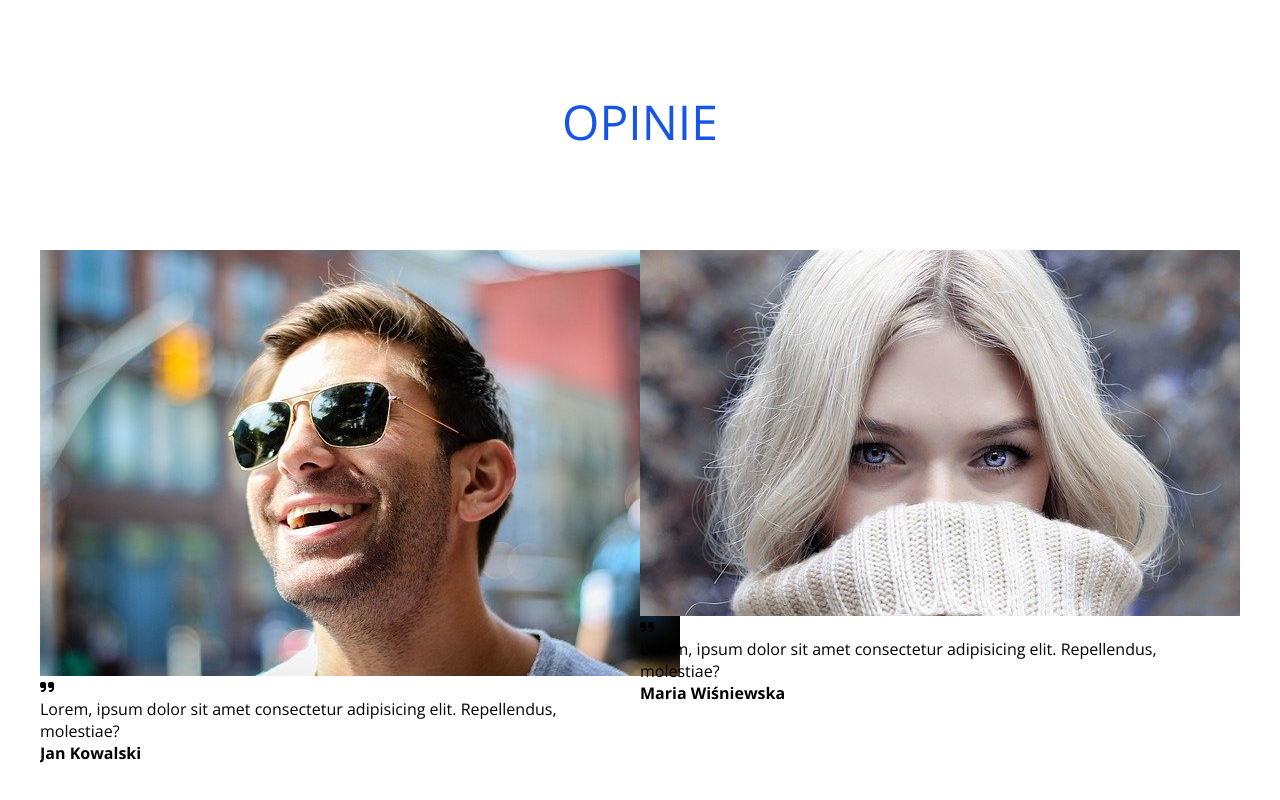
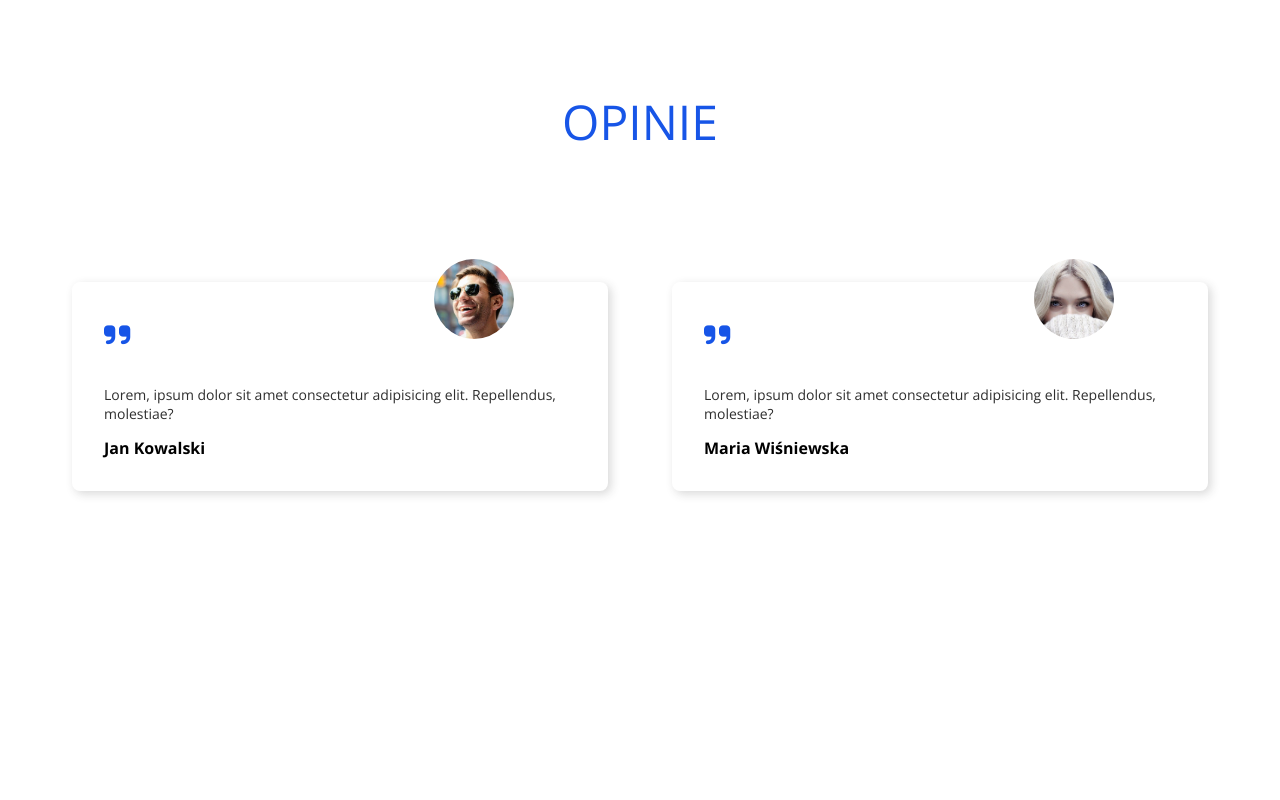
Before and after one commit to Malisiu/TropicalParadise, a plain HTML site: page index.html in a window 1280 px wide. Shown: the part 4914-5714 px from the top of the page. After the commit the page ends 5533 px from the top, so only its background shows below. Drawn offline with nearby package versions, Linux system fonts and the light colour scheme.

Commit message:
finished section opinions

```diff
--- a/sass/main.scss
+++ b/sass/main.scss
@@ -382,6 +382,51 @@ body {
 	}
 }
 
+@media(max-width:767px){
+	.reviews.section-padding {
+		padding: 6em 0;
+	}
+}
+
+.reviews {
+	&__box {
+		position: relative;
+		margin: 2em;
+		padding: 2em;
+		border-radius: 8px;
+		box-shadow: 3px 3px 10px #2e2e2e2e;
+		transition: transform .3s;
+		&:hover{
+			transform: scale(.95);
+		}
+	}
+
+	&__box-img {
+		position: absolute;
+		top: 8%;
+		left: 75%;
+		transform: translate(-50%, -50%);
+
+		img {
+			width: 80px;
+			height: 80px;
+			object-fit: cover;
+			border-radius: 50%;
+		}
+	}
+
+	&__box-quote {
+		margin-bottom: 1em;
+		font-size: 3rem;
+		color: $main-color;
+	}
+	&__box-text {
+		margin-bottom: 1em;
+		font-size: 1.4rem;
+		color: $dark;
+	}
+}
+
 // MEDIA
 
 @media (min-width: 576px) {
```
Also changed, not shown: css/main.css, 1 other file.
